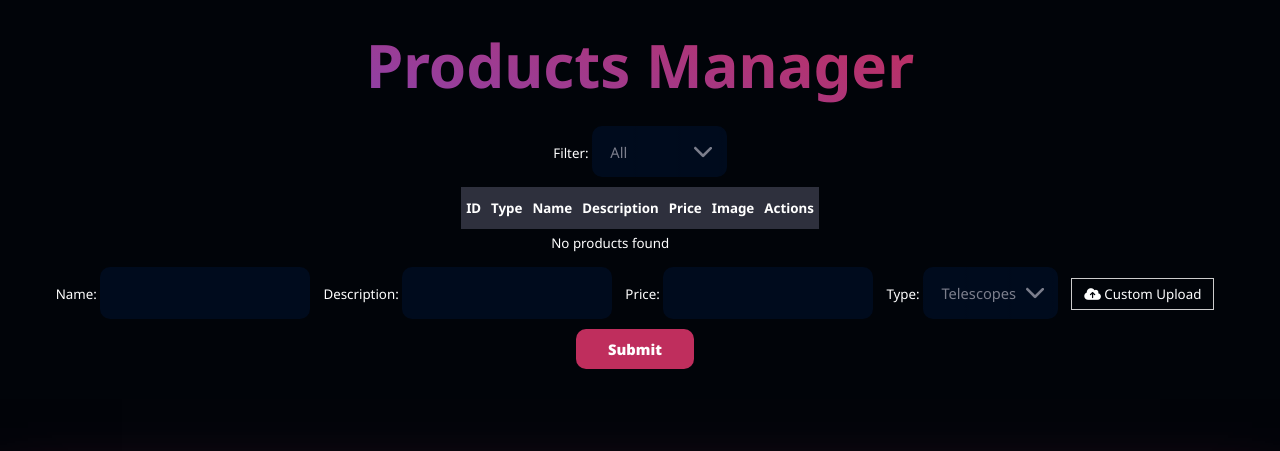
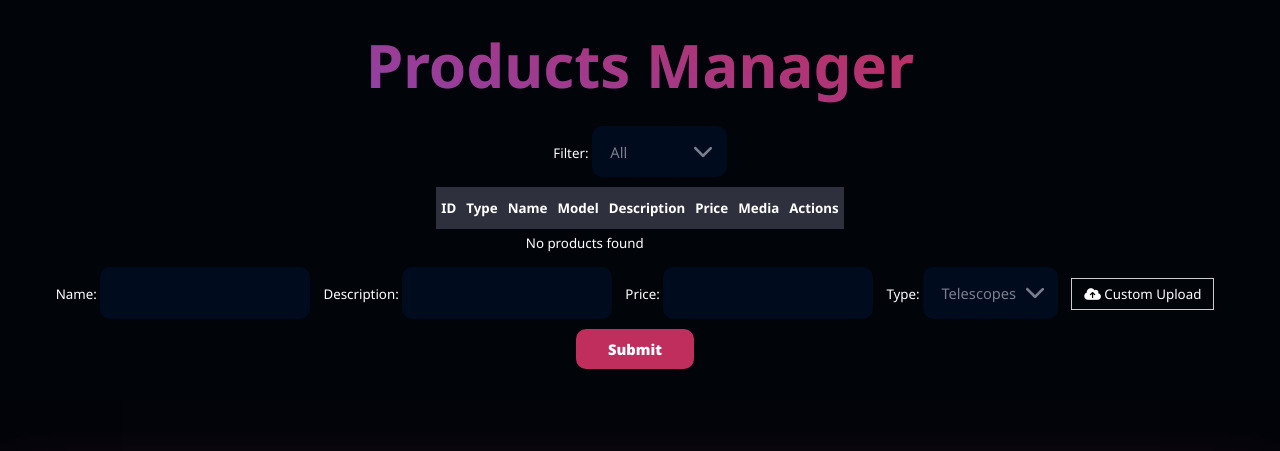
Before and after one commit to kyb3rcipher/GALISpace, a PHP site: page /admin/products.php in a window 1280 px wide. Shown: the part 96-547 px from the top of the page. Run offline with PHP 8.4, Linux system fonts and the light colour scheme; data that the repository does not hold is empty.

Commit message:
Change image to media (for audios)

```diff
--- a/admin/products.php
+++ b/admin/products.php
@@ -25,9 +25,10 @@ include "../includes/layout_start.php";
         <th>ID</th>
         <th>Type</th>
         <th>Name</th>
+        <th>Model</th>
         <th>Description</th>
         <th>Price</th>
-        <th>Image</th>
+        <th>Media</th>
         <th>Actions</th>
     </tr>
 
@@ -35,7 +36,7 @@ include "../includes/layout_start.php";
     require_once '../sql/database.php';
     $conn = connectToDatabase();
 
-    $sql = "SELECT id, name, description, price, image, type FROM products";
+    $sql = "SELECT id, name, model, description, price, media, type FROM products";
     $result = $conn->query($sql);
 
     if ($result->num_rows > 0) {
@@ -54,11 +55,13 @@ include "../includes/layout_start.php";
 
                 echo '<td><input type="text" name="name" value="' . htmlspecialchars($row["name"]) . '"></td>';
 
+                echo '<td><input type="text" name="model" value="' . htmlspecialchars($row["model"]) . '"></td>';
+
                 echo '<td><textarea name="description">' . htmlspecialchars($row["description"]) . '</textarea></td>';
 
-                echo '<td><input type="text" name="price" value="' . htmlspecialchars($row["price"]) . '"></td>';
+                echo '<td><input type="number" name="price" value="' . htmlspecialchars($row["price"]) . '"></td>';
 
-                echo '<td><label for="image-' . htmlspecialchars($row["id"]) . '" id="label-for-image"><img id="img-' . htmlspecialchars($row["id"]) . '" src="' . htmlspecialchars($row["image"]) . '" alt="' . htmlspecialchars($row["name"]) . '" width="50"></label>';
+                echo '<td><label for="image-' . htmlspecialchars($row["id"]) . '" id="label-for-image"><img id="img-' . htmlspecialchars($row["id"]) . '" src="' . htmlspecialchars($row["media"]) . '" alt="' . htmlspecialchars($row["name"]) . '" width="50"></label>';
                 echo '<input type="file" name="image" id="image-' . htmlspecialchars($row["id"]) . '" accept="image/*" onchange="previewImage(event, ' . htmlspecialchars($row["id"]) . ')">';
 
                 echo '<td><input type="submit" class="green-button" id="update-button" value="Update"></input></form> <button class="red-button" data-id="' . htmlspecialchars($row["id"]) . '" onclick="deleteProduct(this)">Delete</button><input type="hidden" name="id" value="1"></td>';
--- a/sql/create_product.php
+++ b/sql/create_product.php
@@ -16,7 +16,7 @@ if ($_SERVER["REQUEST_METHOD"] == "POST") {
         move_uploaded_file($_FILES['image']['tmp_name'], $uploadFile);
     }
 
-    $sql = "INSERT INTO products (name, description, price, type, image) VALUES (?, ?, ?, ?, ?)";
+    $sql = "INSERT INTO products (name, description, price, type, media) VALUES (?, ?, ?, ?, ?)";
     $stmt = mysqli_prepare($conn, $sql);
     mysqli_stmt_bind_param($stmt, "ssdss", $name, $description, $price, $type, $uploadFile);
 
--- a/sql/delete_product.php
+++ b/sql/delete_product.php
@@ -5,10 +5,10 @@ $conn = connectToDatabase();
 if ($_SERVER["REQUEST_METHOD"] == "POST") {
     $id = $_POST["id"];
 
-    $result = $conn->query("SELECT image FROM products WHERE id='" . $id . "'");
+    $result = $conn->query("SELECT media FROM products WHERE id='" . $id . "'");
     if ($result->num_rows > 0) {
         $row = $result->fetch_assoc();
-        $image = "../images/" . $row['type'] . $row['image'];
+        $image = "../images/" . $row['type'] . $row['media']
 
         if (file_exists($image)) {
             unlink($image);
--- a/sql/update_product.php
+++ b/sql/update_product.php
@@ -15,10 +15,10 @@ if ($_SERVER["REQUEST_METHOD"] == "POST") {
         if (getimagesize($_FILES['image']['tmp_name']) === false) { return; }
 
         // Get the path of old image
-        $result = $conn->query("SELECT image FROM products WHERE id='$id'");
+        $result = $conn->query("SELECT media FROM products WHERE id='$id'");
         if ($result->num_rows > 0) {
             $row = $result->fetch_assoc();
-            $oldImage = $row['image'];
+            $oldImage = $row['media']
 
             $uploadDir = '../images/products/' . $row['type'];
             $uploadFile = $uploadDir . basename($_FILES['image']['name']);
```
